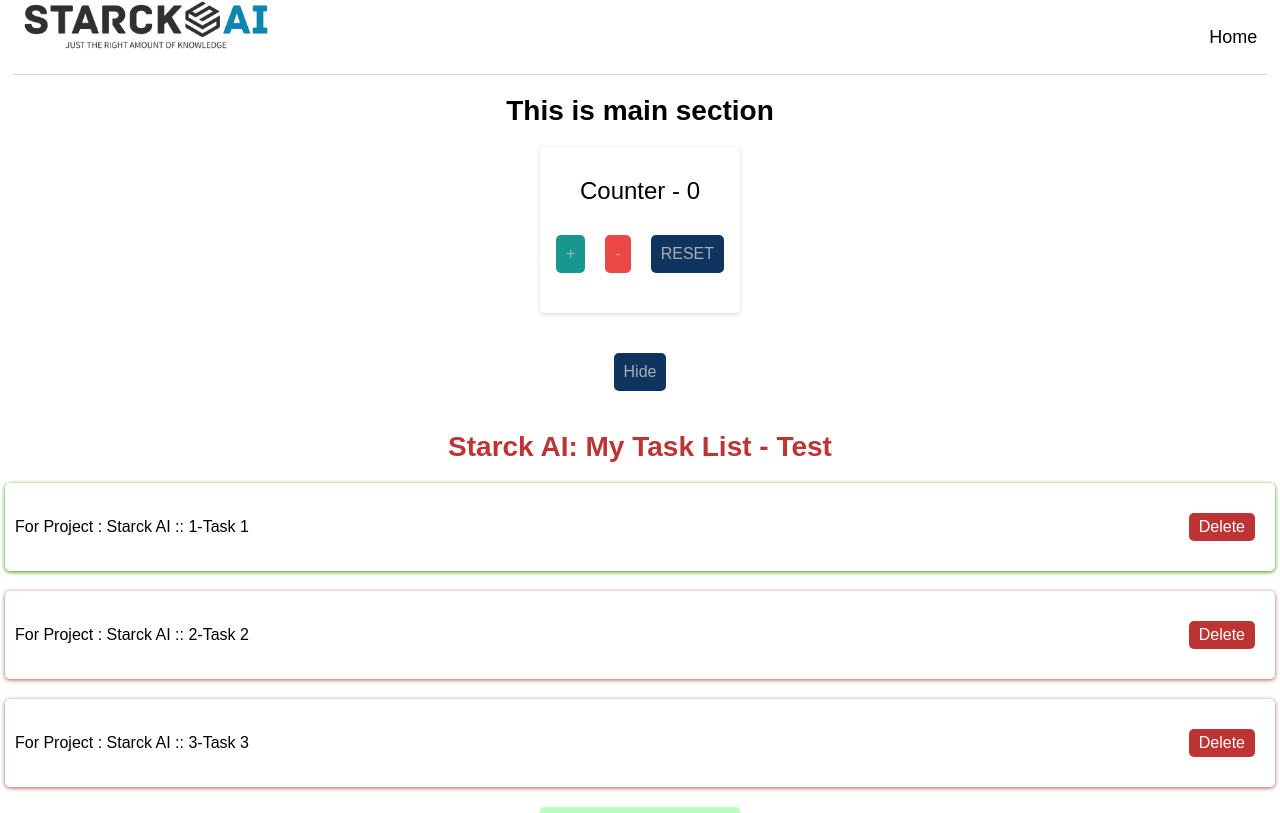
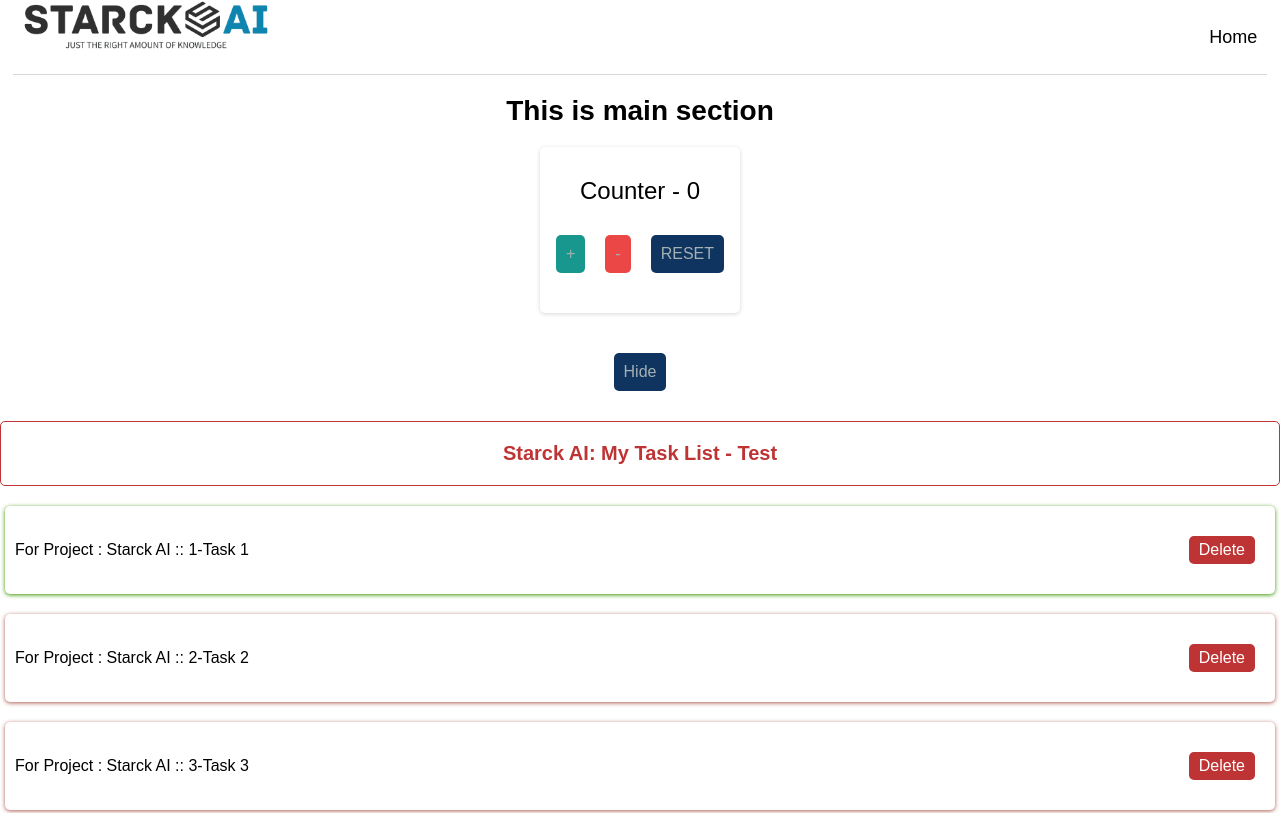
Before and after one commit to sankalp-it/react-0325-masterclass, a React (Vite) app: page / in a window 1280 px wide. Shown: the top 813 px of the page. Built offline with nearby package versions, Linux system fonts and the light colour scheme.

Commit message:
Inline style for TaskList

```diff
--- a/src/components/TaskList.jsx
+++ b/src/components/TaskList.jsx
@@ -20,6 +20,14 @@
         { id: 2, name: "Task 2", isComplete: false },
         { id: 3, name: "Task 3", isComplete: false },
     ]);
+    const styles = {
+        color: "#be3434",
+        border: '1px solid #be3434',
+        padding: '20px',
+        borderRadius: '5px',
+        margin: '10px 0',
+        fontSize: '20px'
+      }
     function handleDelete(id) {
         console.log('Delete Task with id:', id);
         setTasks(tasks.filter((task) => task.id !== id));
@@ -27,7 +35,10 @@
     }
    return (
     <section name="tasklist">
-        <h1 style={{color: "#be3434", border: "1 px solid #be3434"}}>{project}: {title} - {subtitle}</h1>
+        {/* The following line is used to display the title and subtitle of the task list using inline styling */}
+        {/* <h1 style={{color: "#be3434", border: "1 px solid #be3434"}}>{project}: {title} - {subtitle}</h1> */}
+        {/* Now the same using constant at the top of the component */}
+        <h1 style={styles}>{project}: {title} - {subtitle}</h1>
         <ul>
             {tasks.map((task) => (
                 <TaskItem project={project} key={task.id} task={task} handleDelete={handleDelete} />
```
